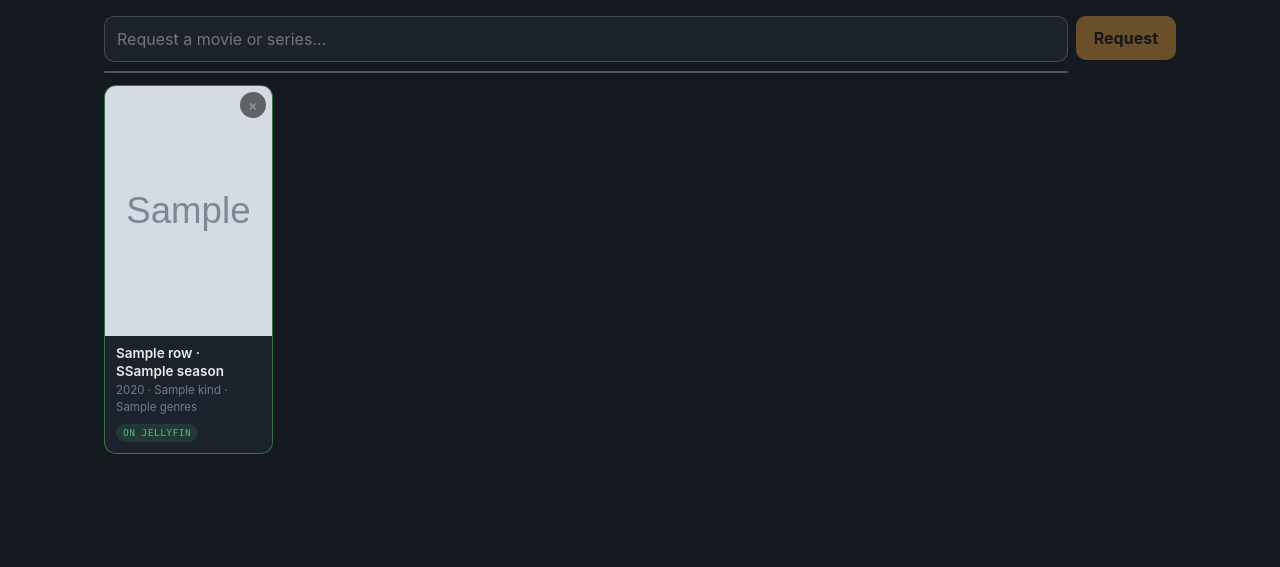
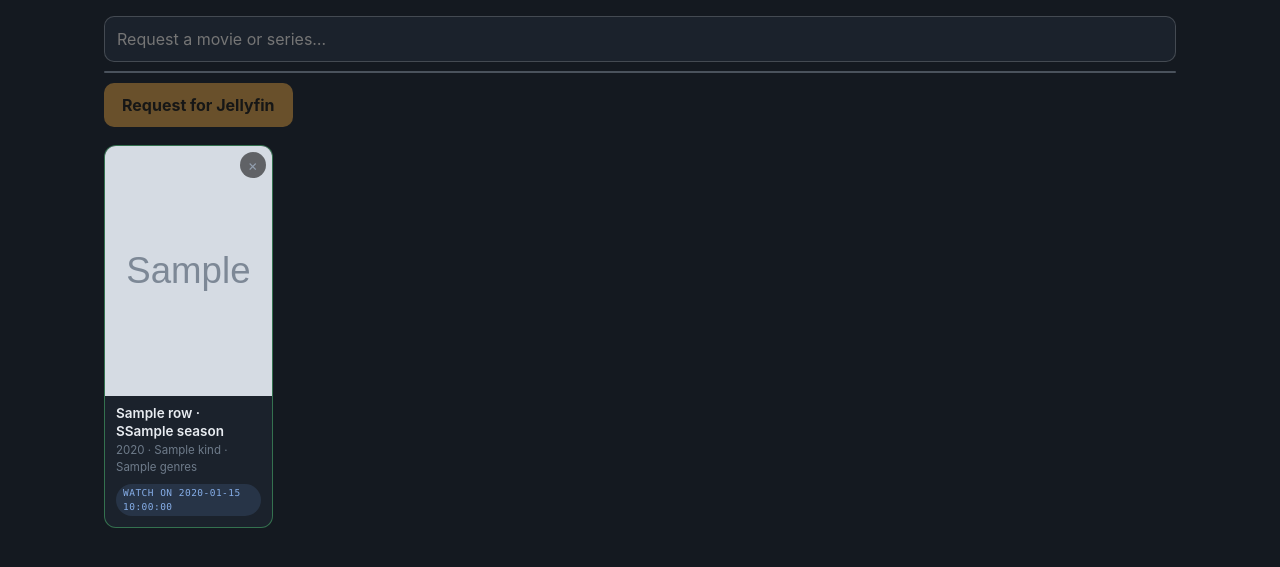
Before and after one commit to willianpripp/popcorn, a FastAPI app: template app/templates/index.html in a window 1280 px wide. Shown: the part 57-624 px from the top of the page. Run offline with FastAPI, Linux system fonts and the light colour scheme; the template is opened without the code that fills it: most values are stand-ins (such as "Sample title", 1, 10 or a date in 2020); grey boxes marked "Sample" are stand-in pictures; some libraries are stand-ins or nearby versions.

Commit message:
watchlist vs jellyfin request: TMDB streaming availability against the household services decides the default; crunchyroll joins the roster

```diff
--- a/app/main.py
+++ b/app/main.py
@@ -37,7 +37,25 @@ DSN = os.environ.get("POP_DSN", "postgresql://popcorn:popcorn@db:5432/popcorn")
 TMDB_KEY = os.environ.get("POP_TMDB_KEY", "")
 IMG = "https://image.tmdb.org/t/p/w342"
 
-PLATFORMS = ["Jellyfin", "Cinema", "Netflix", "AppleTV", "Prime", "Disney+", "Other"]
+PLATFORMS = ["Jellyfin", "Cinema", "Netflix", "AppleTV", "Prime", "Disney+",
+             "Hulu", "Peacock", "HBO Max", "Crunchyroll", "Other"]
+
+# The household's actual subscriptions (Willian, 2026-08-15). The rule they
+# encode: if a picked title streams on one of these, it goes on the watchlist
+# with that service's name; if nowhere the family already pays for, it becomes
+# a Jellyfin request. Matched by substring against TMDB's US flatrate
+# provider names, lowercase.
+MY_SERVICES = {
+    "netflix": "Netflix",
+    "peacock": "Peacock",
+    "disney": "Disney+",
+    "hulu": "Hulu",
+    "apple tv": "Apple TV",
+    "hbo max": "HBO Max",
+    "max ": "HBO Max",
+    "amazon prime": "Prime Video",
+    "crunchyroll": "Crunchyroll",
+}
 PEOPLE = ["Willian", "Aline", "Both"]
 
 SCHEMA = """
@@ -64,8 +82,12 @@ create table if not exists requests (
     status text not null default 'open',      -- open | available | dismissed
     available_at timestamptz,
     -- poller-written progress for partial seasons, e.g. "3/10 eps"
-    progress text not null default ''
+    progress text not null default '',
+    -- empty = a Jellyfin request; a service name = a watchlist entry for
+    -- something already streamable ("Silo S3, Apple TV: just want to watch")
+    watch_on text not null default ''
 );
+alter table requests add column if not exists watch_on text not null default '';
 alter table requests add column if not exists season int;
 alter table requests add column if not exists progress text not null default '';
 alter table requests drop constraint if exists requests_title_id_key;
@@ -169,6 +191,27 @@ def tmdb(path, **params):
         return json.load(r)
 
 
+@app.get("/tmdb/providers")
+def tmdb_providers(tmdb_id: int, kind: str = "movie"):
+    """Where a title streams (US flatrate), split into services the household
+    has and everything else. Drives the add flow's watchlist-vs-request call."""
+    try:
+        res = tmdb(f"/{'movie' if kind == 'movie' else 'tv'}/{tmdb_id}/watch/providers")
+        flat = res.get("results", {}).get("US", {}).get("flatrate", [])
+    except Exception:
+        flat = []
+    mine, others = [], []
+    for p in flat:
+        name = p.get("provider_name", "")
+        hit = next((label for frag, label in MY_SERVICES.items()
+                    if frag in name.lower()), None)
+        if hit and hit not in mine:
+            mine.append(hit)
+        elif not hit and name not in others:
+            others.append(name)
+    return JSONResponse({"mine": mine, "others": others[:4]})
+
+
 @app.get("/tmdb/search")
 def tmdb_search(query: str = ""):
     """Search proxy for the add boxes. Movies and TV, ranked as TMDB ranks."""
@@ -236,21 +279,23 @@ def index(request: Request):
 
 @app.post("/request")
 def add_request(request: Request, tmdb_id: int = Form(...), kind: str = Form("movie"),
-                season: str = Form("")):
+                season: str = Form(""), watch_on: str = Form("")):
     t = upsert_title(tmdb_id, kind)
     sn = int(season) if season.strip().isdigit() else None
     # A dismissed title can be requested again: revive the row rather than
     # letting the unique constraint eat the request silently (found by
     # Willian with Constantine, 2026-08-15).
-    q("""insert into requests (title_id, season, requested_by) values (%s, %s, %s)
+    q("""insert into requests (title_id, season, requested_by, watch_on)
+         values (%s, %s, %s, %s)
          on conflict (title_id, coalesce(season, 0)) do update
          set status = 'open', requested_by = excluded.requested_by,
-             requested_at = now(), available_at = null
-         where requests.status = 'dismissed'""", (t["id"], sn, who(request)))
-    # If Jellyfin already has it, the poller's next pass flags it within
-    # minutes; checking inline too keeps the "already there" badge honest
-    # on first render.
-    poller.check_one_request(q, q1, t, sn)
+             requested_at = now(), available_at = null,
+             watch_on = excluded.watch_on
+         where requests.status = 'dismissed'""",
+      (t["id"], sn, who(request), watch_on.strip()))
+    # Jellyfin checks only make sense for jellyfin-bound requests.
+    if not watch_on.strip():
+        poller.check_one_request(q, q1, t, sn)
     return RedirectResponse(base_of(request) + "/", status_code=303)
 
 
--- a/app/poller.py
+++ b/app/poller.py
@@ -126,7 +126,7 @@ def sync_arrivals(q, q1):
     rows = q("""select r.id, r.season, r.requested_by, t.name, t.year,
                        t.tmdb_id, t.id title_id
                 from requests r join titles t on t.id = r.title_id
-                where r.status = 'open'""")
+                where r.status = 'open' and r.watch_on = ''""")
     if not rows:
         return
     idx = library_index()
--- a/app/static/picker.js
+++ b/app/static/picker.js
@@ -25,7 +25,7 @@ document.querySelectorAll('.picker').forEach(picker => {
         b.className = 'pickitem';
         b.innerHTML = `${it.poster ? `<img src="${it.poster}">` : '<span class="ph">🎬</span>'}
                        <span>${it.name} <small>${it.year || ''} · ${it.kind}</small></span>`;
-        b.onclick = () => {
+        b.onclick = async () => {
           form.querySelector('[name=tmdb_id]').value = it.tmdb_id;
           form.querySelector('[name=kind]').value = it.kind;
           const sbox = form.querySelector('.seasonbox');
@@ -34,6 +34,34 @@ document.querySelectorAll('.picker').forEach(picker => {
           res.innerHTML = '';
           qEl.value = it.name;
           go.disabled = false;
+          // Where does it stream? Household services decide the default:
+          // streamable -> watchlist entry; nowhere we pay for -> Jellyfin.
+          const availEl = form.querySelector('#availrow');
+          const watchOn = form.querySelector('[name=watch_on]');
+          if (availEl && watchOn) {
+            watchOn.value = '';
+            go.textContent = 'Request for Jellyfin';
+            availEl.hidden = false;
+            availEl.textContent = 'checking where it streams…';
+            try {
+              const pr = await (await fetch(`${basePath}/tmdb/providers?tmdb_id=${it.tmdb_id}&kind=${it.kind}`)).json();
+              availEl.innerHTML = '';
+              if (pr.mine.length) {
+                watchOn.value = pr.mine[0];
+                go.textContent = 'Add to watchlist';
+                availEl.innerHTML = `<span class="avail-yes">✓ you have it: ${pr.mine.join(', ')}</span>`;
+                const alt = document.createElement('button');
+                alt.type = 'button'; alt.className = 'altbtn';
+                alt.textContent = 'request for Jellyfin instead';
+                alt.onclick = () => { watchOn.value = ''; go.textContent = 'Request for Jellyfin'; alt.remove(); };
+                availEl.appendChild(alt);
+              } else {
+                availEl.innerHTML = pr.others.length
+                  ? `<span class="avail-no">not on your services (streams on ${pr.others.join(', ')}) → Jellyfin</span>`
+                  : `<span class="avail-no">not streaming anywhere → Jellyfin</span>`;
+              }
+            } catch (e) { availEl.hidden = true; }
+          }
         };
         res.appendChild(b);
       });
--- a/app/static/style.css
+++ b/app/static/style.css
@@ -170,3 +170,9 @@ input, select { padding: 10px 12px; }
   .bar .mshort { display: none; }
   .bar .mfull { display: block; font-family: var(--mono); font-size: 10px; color: var(--dim); }
 }
+
+.b-stream { background: rgba(111,163,232,.14); color: #86AEE8; }
+.availrow { width: 100%; font-size: 13px; color: var(--muted); display: flex; gap: 10px; align-items: center; flex-wrap: wrap; }
+.avail-yes { color: var(--ok); }
+.avail-no { color: var(--dim); }
+.altbtn { font-size: 12px; padding: 4px 10px; border-radius: 14px; background: var(--raised); cursor: pointer; }
--- a/app/templates/index.html
+++ b/app/templates/index.html
@@ -8,8 +8,10 @@
   {{ tmdb_picker(base, "reqform", "Request a movie or series…") }}
   {# Only shown once a series is picked (picker.js): "I saw S1 and S2, bring
      me S3". Empty = the whole series. #}
+  <input type="hidden" name="watch_on">
   <input name="season" class="seasonbox" placeholder="season #" inputmode="numeric" hidden>
-  <button type="submit" class="go" disabled>Request</button>
+  <div class="availrow" id="availrow" hidden></div>
+  <button type="submit" class="go" disabled>Request for Jellyfin</button>
 </form>
 
 <main class="grid">
@@ -20,7 +22,9 @@
     <div class="pt">
       <div class="t">{{ r.name }}{% if r.season %} · S{{ r.season }}{% endif %}</div>
       <div class="m">{{ r.year or '' }} · {{ r.kind }}{% if r.genres %} · {{ r.genres.split(',')[0] }}{% endif %}</div>
-      {% if r.status == 'available' %}
+      {% if r.watch_on %}
+      <span class="badge b-stream">watch on {{ r.watch_on }}</span>
+      {% elif r.status == 'available' %}
       <span class="badge b-have">on Jellyfin</span>
       {% else %}
       <span class="badge b-want">requested · {{ r.requested_by }}</span>
```
